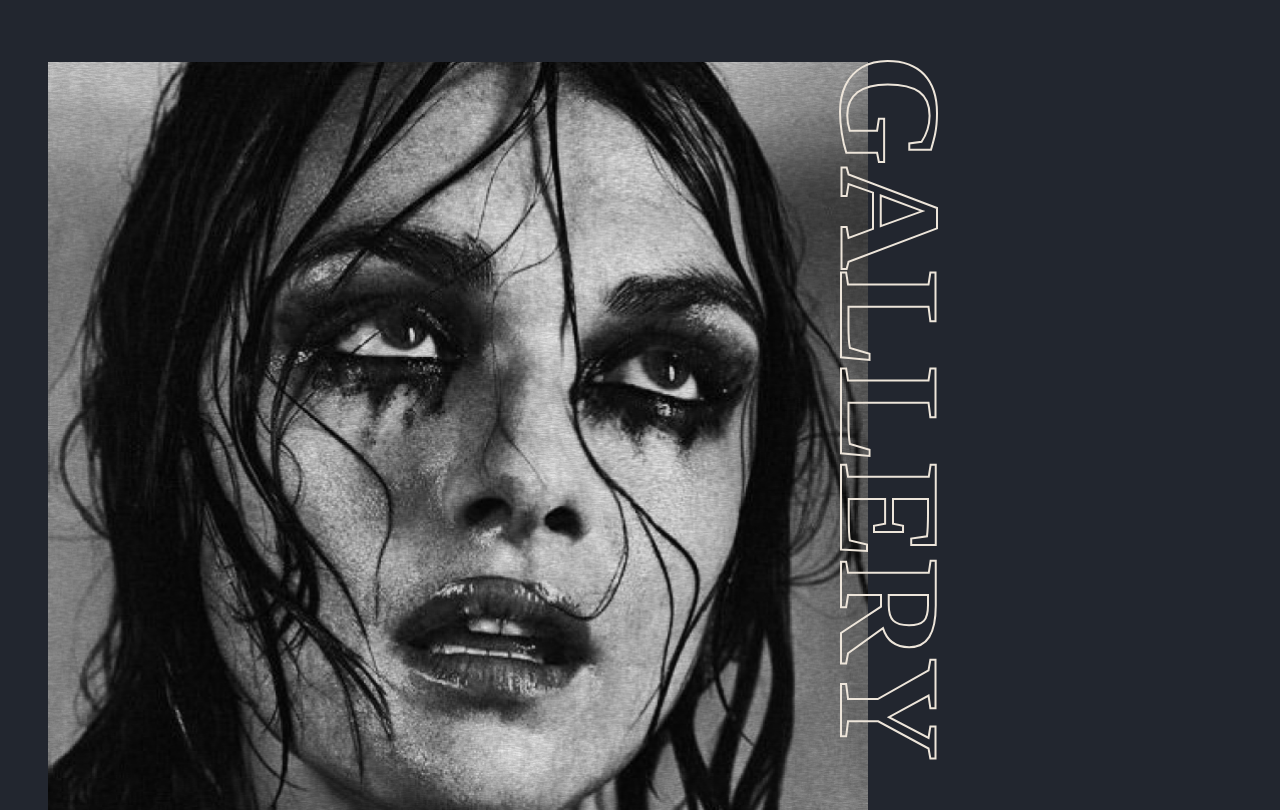
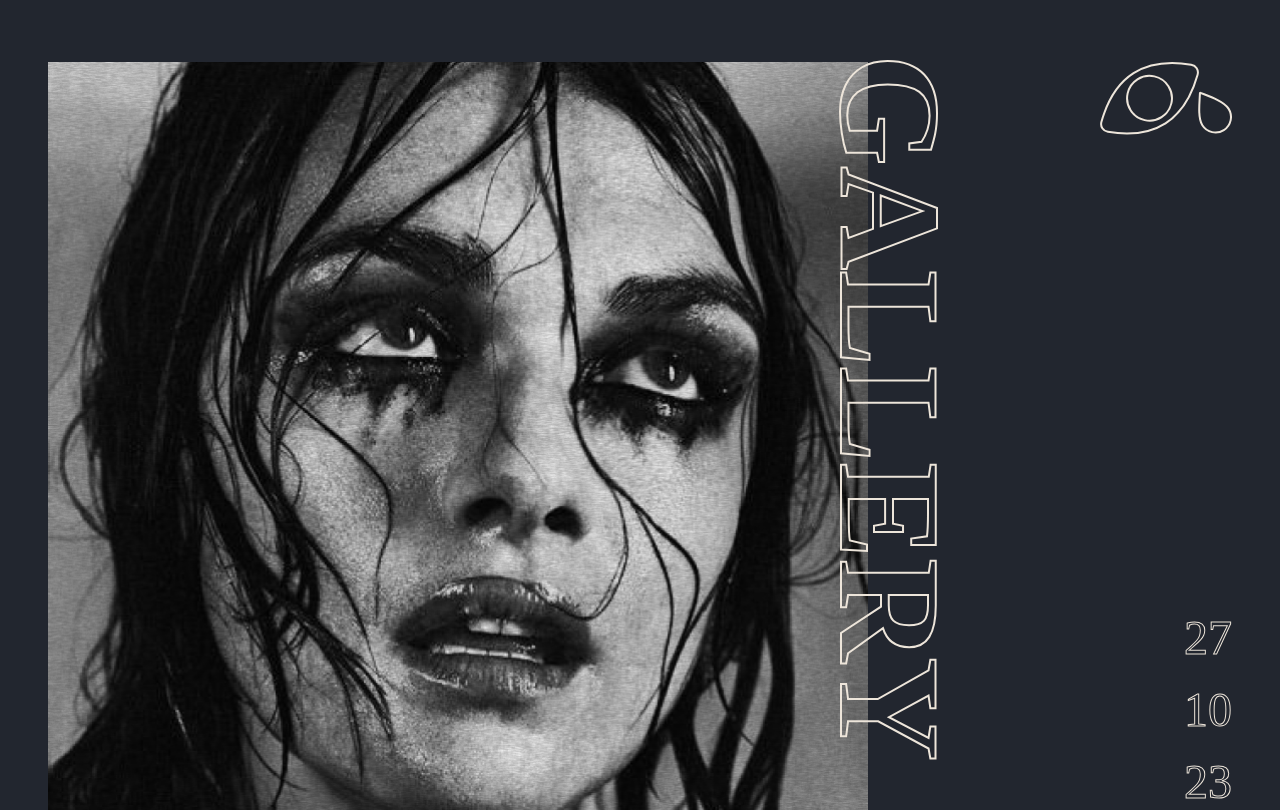
Before and after one commit to faun3/tat-showcase-sveltekit, a SvelteKit app: page / in a window 1280 px wide. Shown: the part 142-952 px from the top of the page. Built offline with nearby package versions, Linux system fonts and the light colour scheme.

Commit message:
finish hero layout

```diff
--- a/src/app.css
+++ b/src/app.css
@@ -10,4 +10,10 @@
     -webkit-text-stroke-width: 2px;
     -webkit-text-stroke-color: theme(colors.cream);
   }
+
+  .text-outline-cream-thin {
+    -webkit-text-fill-color: transparent;
+    -webkit-text-stroke-width: 1px;
+    -webkit-text-stroke-color: theme(colors.cream);
+  }
 }
--- a/src/routes/+page.svelte
+++ b/src/routes/+page.svelte
@@ -1,7 +1,8 @@
-<div class="w-full bg-ink">
+<div class="w-full bg-ink flex justify-center">
   <!-- wrapper for max widths -->
-  <div class="max-w-[90rem] h-[64rem] px-[3rem] py-[4rem]">
-    <div class="h-full flex flex-col justify-end w-fit">
+  <div class="w-[90rem] h-[64rem] px-[3rem] py-[4rem]">
+    <div class="h-full flex flex-col justify-end">
+      <div class="flex justify-between w-full">
         <div class="relative w-fit h-fit">
           <img
             src="/images/heroImage.png"
@@ -14,6 +15,29 @@
             Gallery
           </p>
         </div>
+        <div class="flex flex-col justify-between">
+          <div>
+            <svg
+              width="132"
+              height="73"
+              viewBox="0 0 132 73"
+              fill="none"
+              xmlns="http://www.w3.org/2000/svg"
+            >
+              <path
+                d="M99.933 31.2291L99.933 31.229C99.9478 30.9339 100.25 30.7403 100.522 30.8475C101.513 31.238 102.51 31.6265 103.507 32.015C108.247 33.8627 112.993 35.7126 117.176 37.8052C122.255 40.3459 126.328 43.1627 128.514 46.5932C133.153 53.8757 131.045 63.505 123.826 68.1046C116.606 72.7041 106.988 70.5448 102.348 63.2624C100.169 59.8419 99.3772 54.9024 99.2442 49.1849C99.1445 44.8973 99.414 40.2989 99.6819 35.728C99.7702 34.2213 99.8583 32.7176 99.933 31.2291ZM97.5902 12.6624C93.9212 25.6736 84.9168 48.9273 65.4857 61.3062C46.0546 73.6853 21.1742 72.0185 7.8314 69.8451C3.0256 69.0622 0.131801 64.5198 1.45332 59.8335C5.1224 46.8223 14.1267 23.5686 33.5579 11.1896C52.9889 -1.18937 77.8694 0.477283 91.2121 2.65079C96.0178 3.43371 98.9116 7.97608 97.5902 12.6624ZM61.5716 55.1623C72.0178 48.5073 75.0912 34.6443 68.4361 24.198C61.7813 13.7519 47.9182 10.6785 37.472 17.3335C27.0259 23.9884 23.9525 37.8515 30.6074 48.2976C37.2624 58.7439 51.1254 61.8172 61.5716 55.1623Z"
+                stroke="#EDE5DA"
+                stroke-width="2"
+              />
+            </svg>
+          </div>
+          <div class="flex flex-col items-end text-[3rem]">
+            <span class="text-outline-cream-thin font-garamond">27</span>
+            <span class="text-outline-cream-thin font-garamond">10</span>
+            <span class="text-outline-cream-thin font-garamond">23</span>
           </div>
         </div>
       </div>
+    </div>
+  </div>
+</div>
```
Lines whose indentation alone changed are shown as unchanged.
